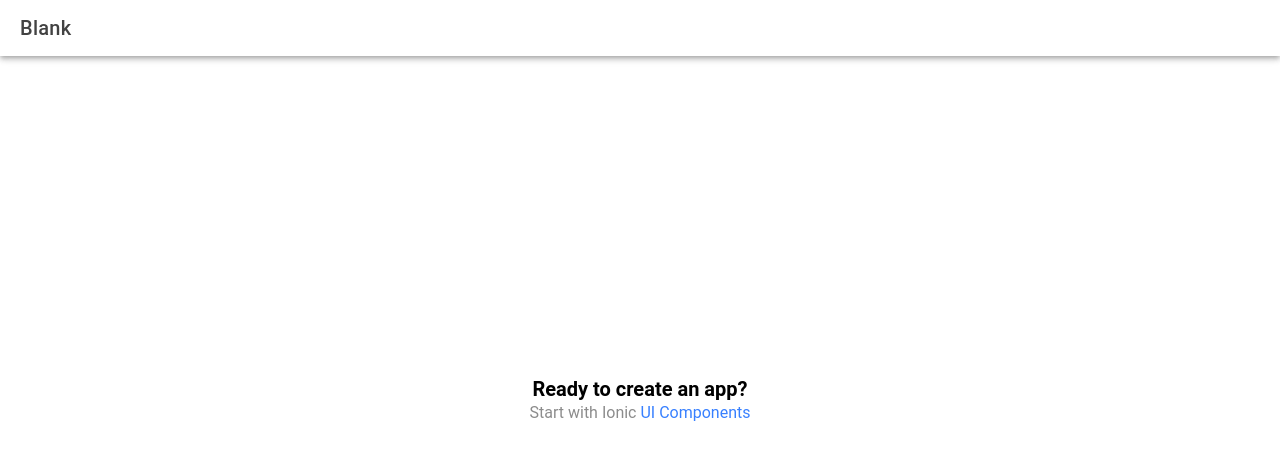
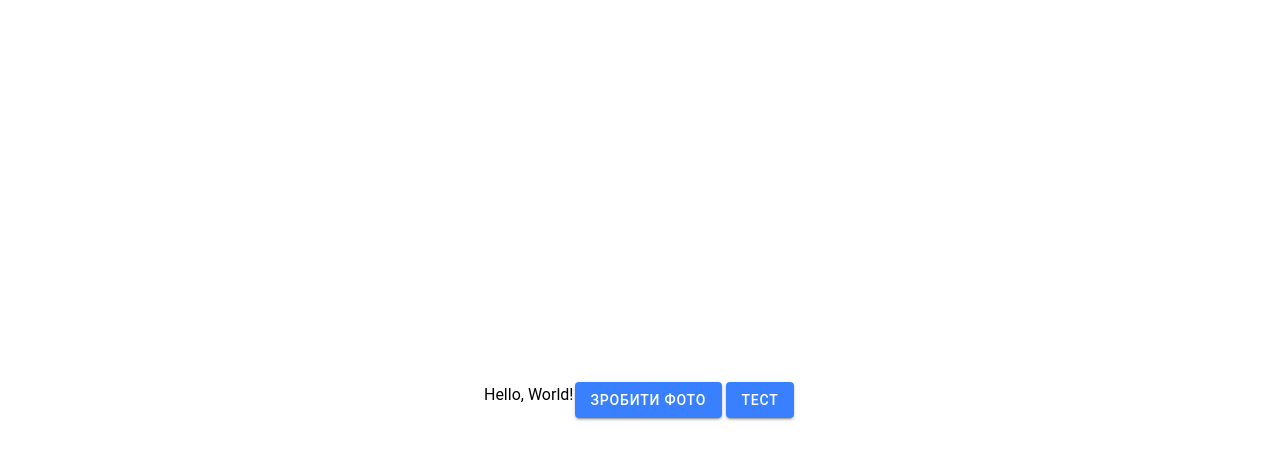
Before and after one commit to b33tle-k1ddie/InterHealth, a React (Vite) app: page /home in a window 1280 px wide. Shown: the top 460 px of the page. Built offline with nearby package versions, Linux system fonts and the light colour scheme.

Commit message:
add ionic frmwrk

```diff
--- a/src/pages/Home.css
+++ b/src/pages/Home.css
@@ -0,0 +1,24 @@
+#container {
+    text-align: center;
+    position: absolute;
+    left: 0;
+    right: 0;
+    top: 50%;
+    transform: translateY(-50%);
+  }
+
+  #container strong {
+    font-size: 20px;
+    line-height: 26px;
+  }
+
+  #container p {
+    font-size: 16px;
+    line-height: 22px;
+    color: #8c8c8c;
+    margin: 0;
+  }
+
+  #container a {
+    text-decoration: none;
+  }
--- a/src/pages/Home.tsx
+++ b/src/pages/Home.tsx
@@ -1,22 +1,64 @@
-import { IonContent, IonHeader, IonPage, IonTitle, IonToolbar } from '@ionic/react';
-import ExploreContainer from '../components/ExploreContainer';
+import { IonContent, IonPage, IonButton, IonText } from '@ionic/react';
+import { Camera, CameraResultType, CameraSource } from '@capacitor/camera';
+import React, { useState } from 'react';
 import './Home.css';
 
 const Home: React.FC = () => {
+  const [photoDataUrl, setPhotoDataUrl] = useState<string | null>(null);
+
+  const takePicture = async () => {
+    try {
+      const image = await Camera.getPhoto({
+        quality: 90,
+        allowEditing: false,
+        resultType: CameraResultType.DataUrl,
+        source: CameraSource.Camera,
+      });
+
+      setPhotoDataUrl(image.dataUrl);
+    } catch (error) {
+      console.error("Error capturing photo:", error);
+    }
+  };
+
+  const test = async () => {
+    try {
+      // Отримати елемент за id
+      const element = document.getElementById('asd');
+
+      // Перевірити, чи елемент існує
+      if (element) {
+        // Виклик GraphQL-мутації для передачі тексту
+        const axios = require('axios'); // Імпорт axios тут
+        const response = await axios.post('http://172.20.10.5:4000/graphql');
+
+        const textFromGraphQL = response.data.data.setText;
+
+        // Змінити вміст елемента
+        element.textContent = textFromGraphQL;
+      } else {
+        console.error('Елемент з id asd не знайдено');
+      }
+    } catch (error) {
+      console.error('Помилка під час вставки тексту:', error);
+    }
+  };
+
   return (
     <IonPage>
-      <IonHeader>
-        <IonToolbar>
-          <IonTitle>Blank</IonTitle>
-        </IonToolbar>
-      </IonHeader>
-      <IonContent fullscreen>
-        <IonHeader collapse="condense">
-          <IonToolbar>
-            <IonTitle size="large">Blank</IonTitle>
-          </IonToolbar>
-        </IonHeader>
-        <ExploreContainer />
+      <IonContent>
+        {photoDataUrl ? (
+          <img src={photoDataUrl} alt="Captured Photo" style={{ maxWidth: '100%' }} />
+        ) : (
+          <>
+            <div id="container">
+              <strong id="asd"></strong>
+              <IonText>Hello, World!</IonText>
+              <IonButton onClick={takePicture}>Зробити фото</IonButton>
+              <IonButton onClick={test}>Тест</IonButton>
+            </div>
+          </>
+        )}
       </IonContent>
     </IonPage>
   );
--- a/tsconfig.json
+++ b/tsconfig.json
@@ -14,6 +14,7 @@
     "resolveJsonModule": true,
     "isolatedModules": true,
     "noEmit": true,
+    "baseUrl": ".",
     "jsx": "react-jsx"
   },
   "include": ["src"],
```
Also changed, not shown: package.json (+12 -6 lines), src/test.js (added, +46 -0 lines), 72 other files (tests, documents, lock files or other folders).
